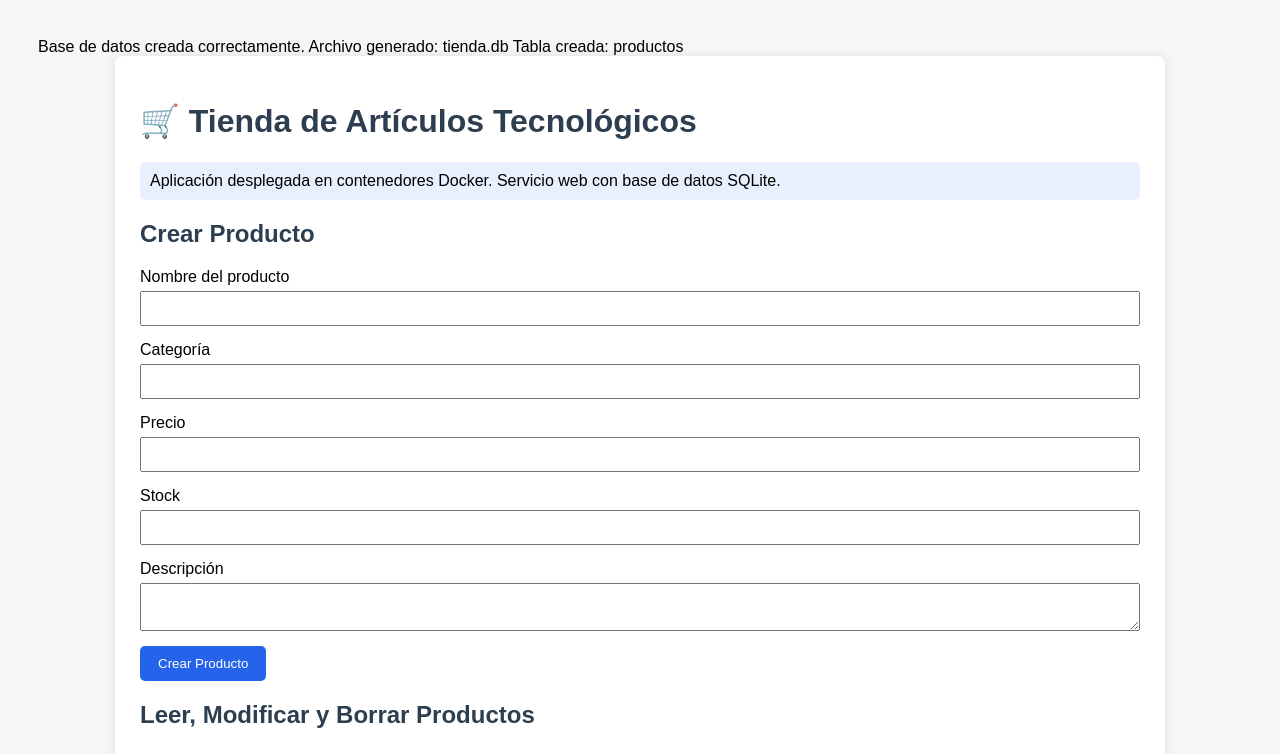
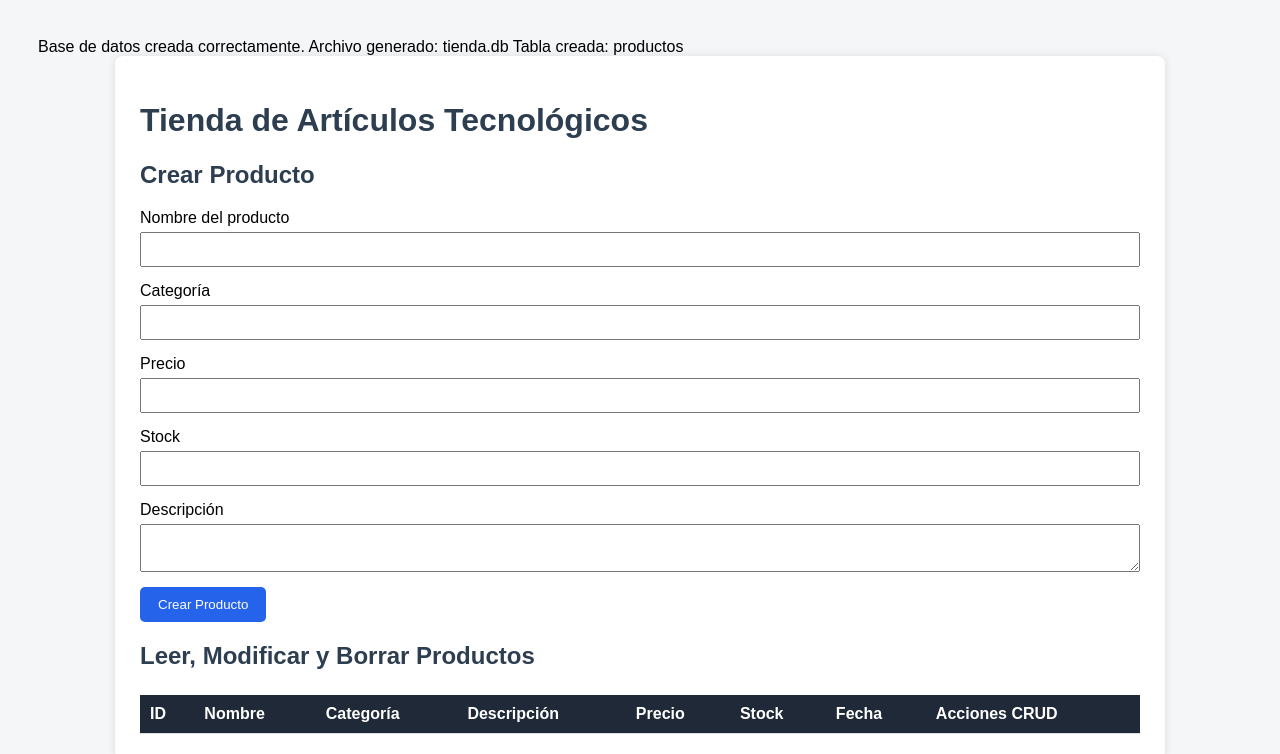
Before and after one commit to Saimon01XD/TallerInformatica, a PHP site: page / in a window 1280 px wide. Shown: the top 754 px of the page. Run offline with PHP 8.4, Linux system fonts and the light colour scheme; lists and menus that the app fills with data are empty.

Commit message:
CRUD funcional de productos

```diff
--- a/index.php
+++ b/index.php
@@ -93,11 +93,7 @@ $productos = $pdo->query("SELECT * FROM productos ORDER BY id DESC")->fetchAll()
 
 <div class="container">
 
-    <h1>🛒 Tienda de Artículos Tecnológicos</h1>
-
-    <p style="background:#e8f0fe;padding:10px;border-radius:5px;">
-        Aplicación desplegada en contenedores Docker. Servicio web con base de datos SQLite.
-    </p>
+    <h1>Tienda de Artículos Tecnológicos</h1>
 
     <!-- ===== CREAR ===== -->
     <h2>Crear Producto</h2>
@@ -128,6 +124,7 @@ $productos = $pdo->query("SELECT * FROM productos ORDER BY id DESC")->fetchAll()
             <th>ID</th>
             <th>Nombre</th>
             <th>Categoría</th>
+            <th>Descripción</th>
             <th>Precio</th>
             <th>Stock</th>
             <th>Fecha</th>
@@ -139,6 +136,7 @@ $productos = $pdo->query("SELECT * FROM productos ORDER BY id DESC")->fetchAll()
             <td><?= $p['id'] ?></td>
             <td><?= htmlspecialchars($p['nombre']) ?></td>
             <td><?= htmlspecialchars($p['categoria']) ?></td>
+            <td><?= htmlspecialchars($p['descripcion']) ?></td>
             <td>$<?= number_format($p['precio'], 0, ',', '.') ?></td>
             <td><?= $p['stock'] ?></td>
             <td><?= $p['fecha_creacion'] ?></td>
```
